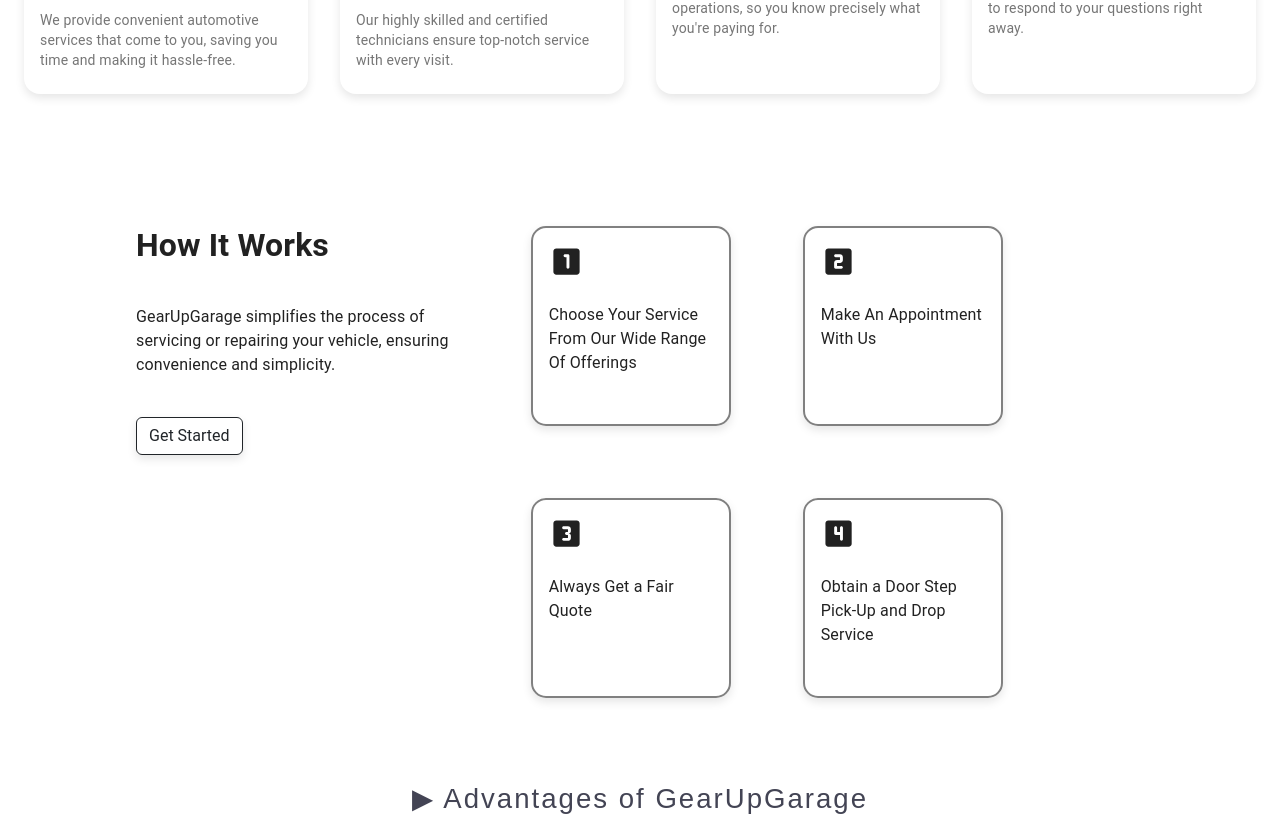
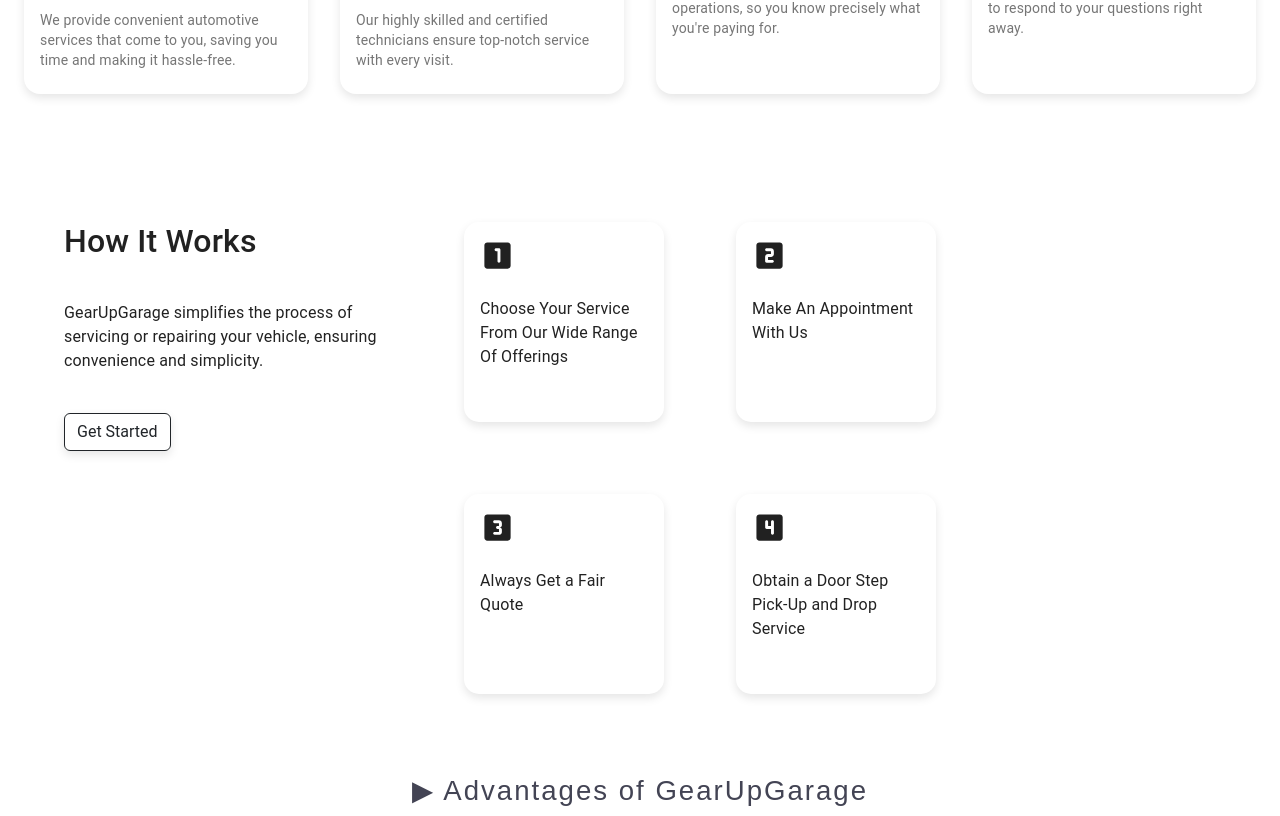
Before and after one commit to shanmuka7482/GearUpGarage_Using_bootstrap, a React (Create React App) app: page / in a window 1280 px wide. Shown: the part 1025-1841 px from the top of the page. Built offline with nearby package versions, Linux system fonts and the light colour scheme.

Commit message:
all the folders are changed

```diff
--- a/src/App.css
+++ b/src/App.css
@@ -1,3 +1,7 @@
-body {
-  color: #434454;
+h1,
+h2,
+h3,
+h4,
+p {
+  color: "#434454" !important;
 }
--- a/src/App.js
+++ b/src/App.js
@@ -1,21 +1,11 @@
 import "./App.css";
 import "../node_modules/bootstrap/dist/css/bootstrap.min.css";
-import Header from "./components/Header.jsx";
-import Carousel from "./components/Carousel.jsx";
-import ChooseUs from "./components/Sec_1.jsx";
-import HowWorks from "./components/Sec_2.jsx"; //rafce
-import About from "./components/advantages.jsx";
-import Footer from "./components/footer.jsx";
+import Home from "./components/home/Home";
 
 function App() {
   return (
     <div className="App">
-      <Header />
-      <Carousel />
-      <ChooseUs />
-      <HowWorks />
-      <About />
-      <Footer />
+      <Home />
     </div>
   );
 }
--- a/src/components/Header.jsx
+++ b/src/components/home/Header.jsx
@@ -4,7 +4,7 @@
 import Nav from "react-bootstrap/Nav";
 import Navbar from "react-bootstrap/Navbar";
 import Image from "react-bootstrap/Image";
-import logo from "../photos/logo.png";
+import logo from "../../photos/logo.png";
 
 function NavScrollExample() {
   return (
--- /dev/null
+++ b/src/components/home/Home.jsx
@@ -0,0 +1,22 @@
+import "../../App.css";
+import Header from "./Header.jsx";
+import Carousel from "./Carousel.jsx";
+import ChooseUs from "./Sec_1.jsx";
+import HowWorks from "./Sec_2.jsx"; //rafce
+import About from "./advantages.jsx";
+import Footer from "./footer.jsx";
+
+function Home() {
+  return (
+    <div className="App">
+      <Header />
+      <Carousel />
+      <ChooseUs />
+      <HowWorks />
+      <About />
+      <Footer />
+    </div>
+  );
+}
+
+export default Home;
--- a/src/components/Sec_1.jsx
+++ b/src/components/home/Sec_1.jsx
@@ -19,7 +19,7 @@
     flexDirection: "column",
     justifyContent: "space-between",
     borderRadius: theme.spacing(2),
-    boxShadow: "0px 4px 10px rgba(0, 0, 0, 0.1)",
+    boxShadow: "0px 4px 10px rgba(0, 0, 0, 0.1)"
   },
 }));
 
--- a/src/components/Sec_2.jsx
+++ b/src/components/home/Sec_2.jsx
@@ -8,7 +8,7 @@
 import Looks4RoundedIcon from "@mui/icons-material/Looks4Rounded";
 import Form from "react-bootstrap/Form";
 import Button from "react-bootstrap/Button";
-
+// import image from "../photos/sec_2bg.jpg";
 const Sec_2 = () => {
   return (
     <Box
@@ -17,25 +17,29 @@
         display: "flex",
         justifyContent: "center",
         alignItems: "center",
-        minHeight: "80vh",
-        ml: 16,
+        my: 5,
+        py: 5,
       }}
+      //style={{ backgroundImage: `URL(https://mangaclash.com/wp-content/themes/madara/images/bg-search.jpg)`,backgroundRepeat:"no-repeat" }}
     >
       <Grid container spacing={4} maxWidth="lg" justifyContent="center">
         <Grid item xs={4}>
           <Box sx={{ mb: 5 }}>
-            <h2>
-              <b> How It Works</b>
-            </h2>
+            <h2 color="primary">How It Works</h2>
           </Box>
           <Box sx={{ mb: 5 }}>
-            <p>
+            <p color="primary">
               GearUpGarage simplifies the process of servicing or repairing your
               vehicle, ensuring convenience and simplicity.
             </p>
           </Box>
           <Form className="d-flex ">
-            <Button variant="outline-dark" style={{    boxShadow: "0px 4px 10px rgba(0, 0, 0, 0.1)",}}>Get Started</Button>
+            <Button
+              variant="outline-dark"
+              style={{ boxShadow: "0px 4px 10px rgba(0, 0, 0, 0.1)" }}
+            >
+              Get Started
+            </Button>
           </Form>
         </Grid>
         <Grid item xs={8}>
@@ -46,11 +50,10 @@
               my={4}
               p={2}
               sx={{
-                border: "2px solid grey",
+                // border: "1px solid grey",
                 borderRadius: "15px",
                 display: "flex",
                 flexDirection: "column",
-
                 boxShadow: "0px 4px 10px rgba(0, 0, 0, 0.1)",
               }}
             >
@@ -64,7 +67,7 @@
               my={4}
               p={2}
               sx={{
-                border: "2px solid grey",
+                // border: "1px solid grey",
                 borderRadius: "15px",
                 display: "flex",
                 flexDirection: "column",
@@ -84,7 +87,7 @@
               my={4}
               p={2}
               sx={{
-                border: "2px solid grey",
+                // border: "1px solid grey",
                 borderRadius: "15px",
                 display: "flex",
                 flexDirection: "column",
@@ -102,7 +105,7 @@
               my={4}
               p={2}
               sx={{
-                border: "2px solid grey",
+                // border: "1px solid grey",
                 borderRadius: "15px",
                 display: "flex",
                 flexDirection: "column",
--- a/src/components/advantages.jsx
+++ b/src/components/home/advantages.jsx
@@ -3,10 +3,10 @@
 import Box from "@mui/material/Box";
 import ButtonBase from "@mui/material/ButtonBase";
 import Typography from "@mui/material/Typography";
-import img1 from "../photos/advantages/f1.png";
-import img2 from "../photos/advantages/f2.png";
-import img3 from "../photos/advantages/f3.png";
-import img4 from "../photos/advantages/f4.png";
+import img1 from "../../photos/advantages/f1.png";
+import img2 from "../../photos/advantages/f2.png";
+import img3 from "../../photos/advantages/f3.png";
+import img4 from "../../photos/advantages/f4.png";
 
 const images = [
   {
@@ -108,7 +108,8 @@
           letterSpacing: "2px",
           fontSize: "1.725rem",
         }}
-        color={"#434454"}
+        color="primary"
+        style={{ margin: "3%" }}
       >
         ▶ Advantages of GearUpGarage
       </Typography>
--- a/src/components/theme.jsx
+++ b/src/components/theme.jsx
@@ -4,7 +4,7 @@
   palette: {
     primary: {
       light: "#E0FFFF",
-      main: "#0077BE",
+      main: "#434454",
       dark: "#004165",
       contrastText: "#FFFFFF",
     },
@@ -15,4 +15,5 @@
       contrastText: "#E5E4E2",
     },
   },
-});export default theme;
+});
+export default theme;
```
Also changed, not shown: src/components/home/Carousel.jsx (renamed from src/components/Carousel.jsx, +4 -3 lines), src/components/home/footer.jsx (renamed from src/components/footer.jsx), src/photos/sec_2bg.jpg (added).
